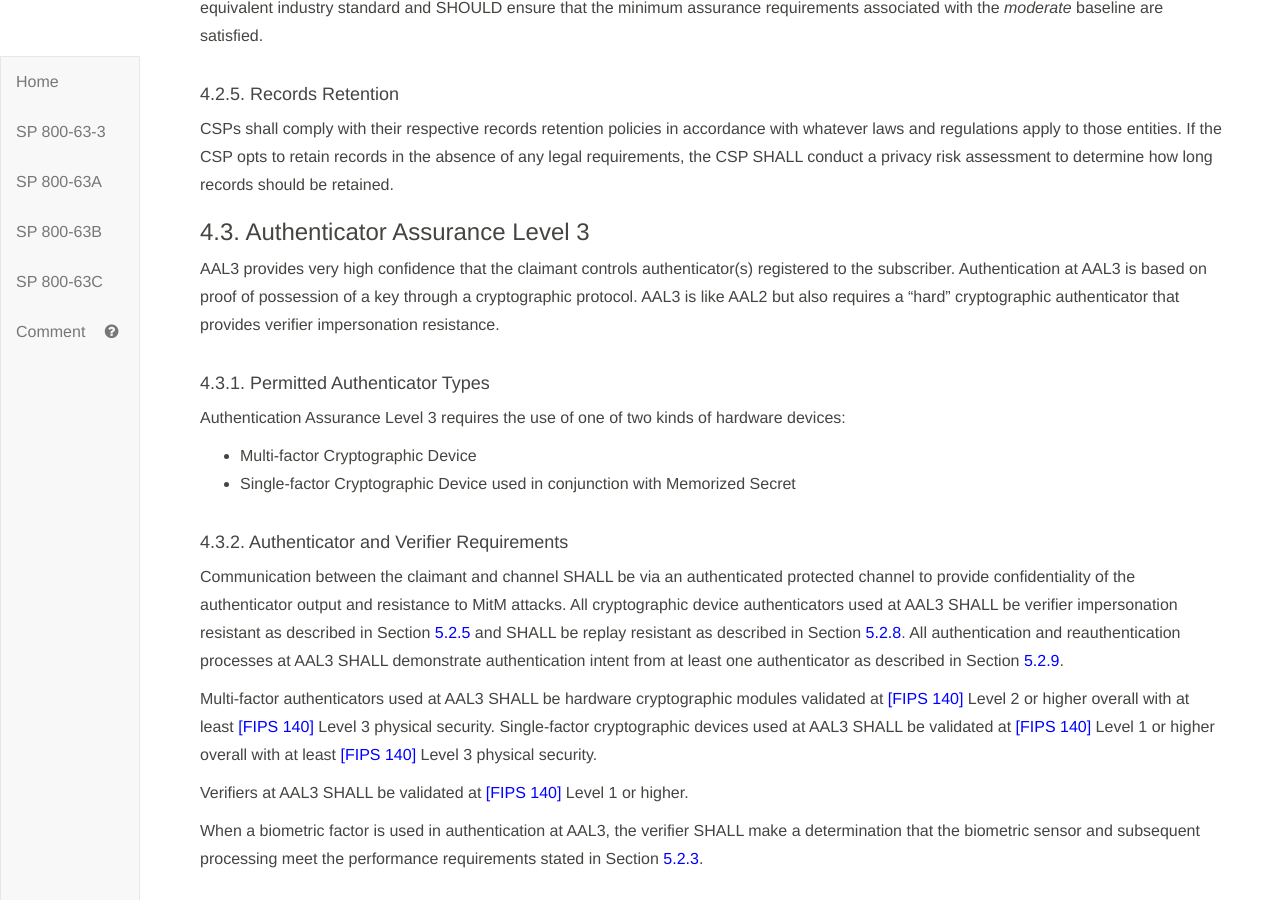
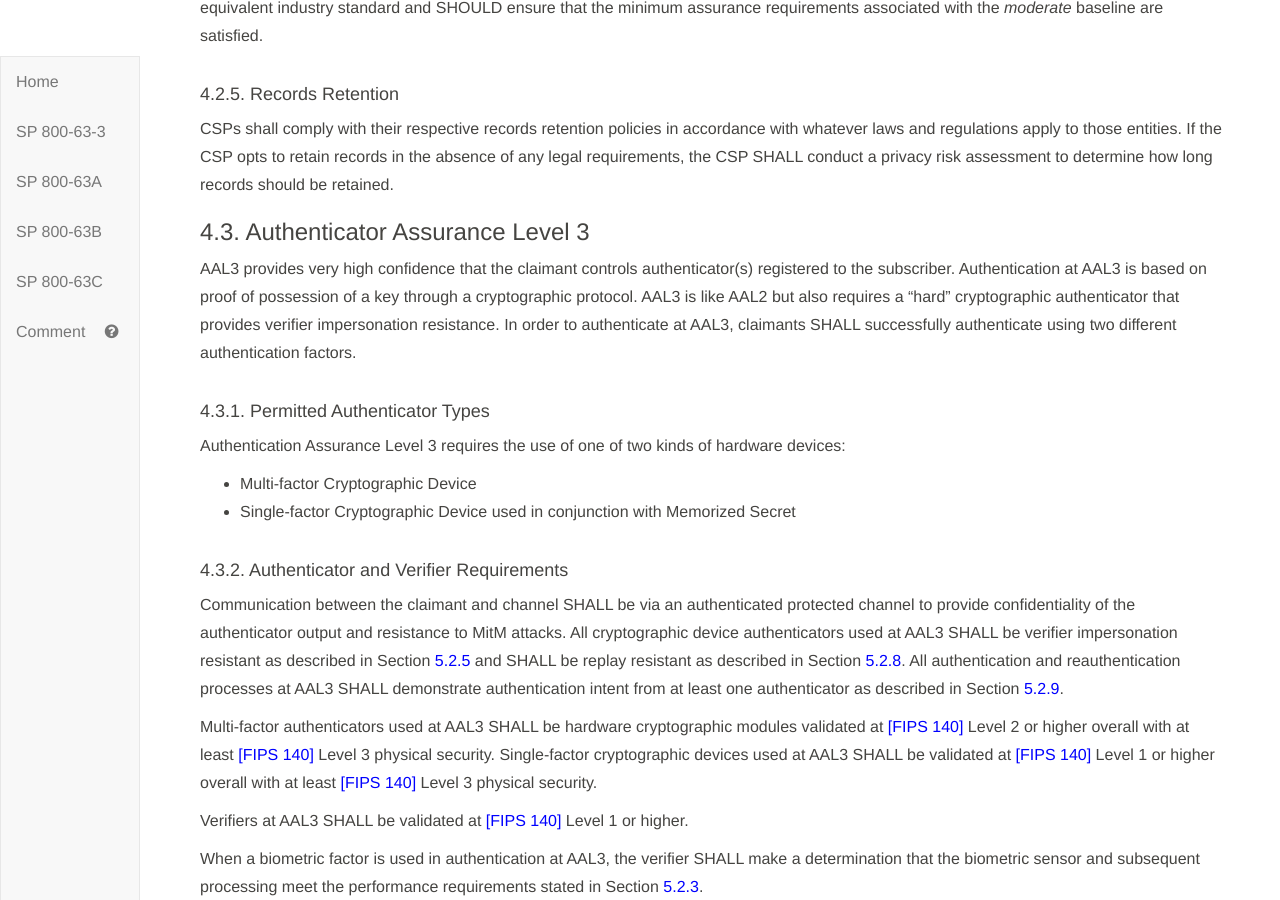
Before and after one commit to usnistgov/800-63-3, a Jekyll site: the page built from sp800-63b/sec4_aal.md, in a window 1280 px wide and 900 px high, scrolled down 3539 px. Built offline with Jekyll 4.4.1, drawn with Linux system fonts in a browser that asks for light colours; our own code applies the rules of GitHub Pages for plain Markdown files; some of the changed text lies outside the part shown.

Commit message:
Emphasize need for both factors to pass at AAL2 and AAL3

```diff
--- a/sp800-63b/sec4_aal.md
+++ b/sp800-63b/sec4_aal.md
@@ -88,7 +88,7 @@ The CSP shall comply with their respective records retention policies in accorda
 
 ### 4.2. Authenticator Assurance Level 2
 
-AAL2 provides high confidence that the claimant controls authenticator(s) registered to the subscriber. Proof of possession and control of two different authentication factors is required through a secure authentication protocol. Approved cryptographic techniques are required at AAL2 and above.
+AAL2 provides high confidence that the claimant controls authenticator(s) registered to the subscriber. Proof of possession and control of two different authentication factors is required through a secure authentication protocol. In order to authenticate at AAL2, claimants SHALL successfully authenticate using both authentication factors. Approved cryptographic techniques are required at AAL2 and above.
 
 #### 4.2.1. Permitted Authenticator Types
 
@@ -134,7 +134,7 @@ CSPs shall comply with their respective records retention policies in accordance
 
 ### 4.3. Authenticator Assurance Level 3
 
-AAL3 provides very high confidence that the claimant controls authenticator(s) registered to the subscriber. Authentication at AAL3 is based on proof of possession of a key through a cryptographic protocol. AAL3 is like AAL2 but also requires a "hard" cryptographic authenticator that provides verifier impersonation resistance.
+AAL3 provides very high confidence that the claimant controls authenticator(s) registered to the subscriber. Authentication at AAL3 is based on proof of possession of a key through a cryptographic protocol. AAL3 is like AAL2 but also requires a "hard" cryptographic authenticator that provides verifier impersonation resistance. In order to authenticate at AAL3, claimants SHALL successfully authenticate using two different authentication factors.
 
 #### 4.3.1. Permitted Authenticator Types
 
```
